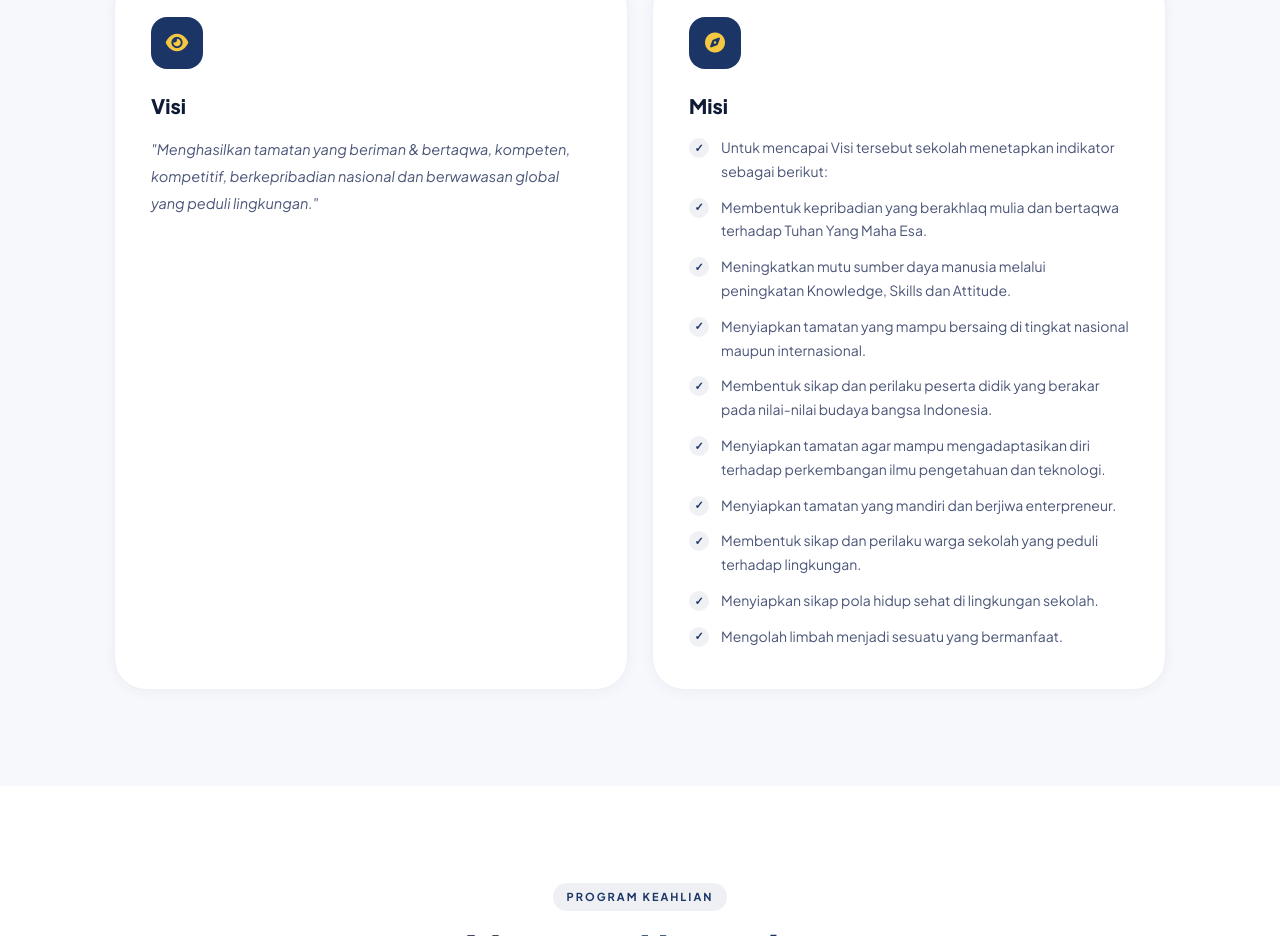
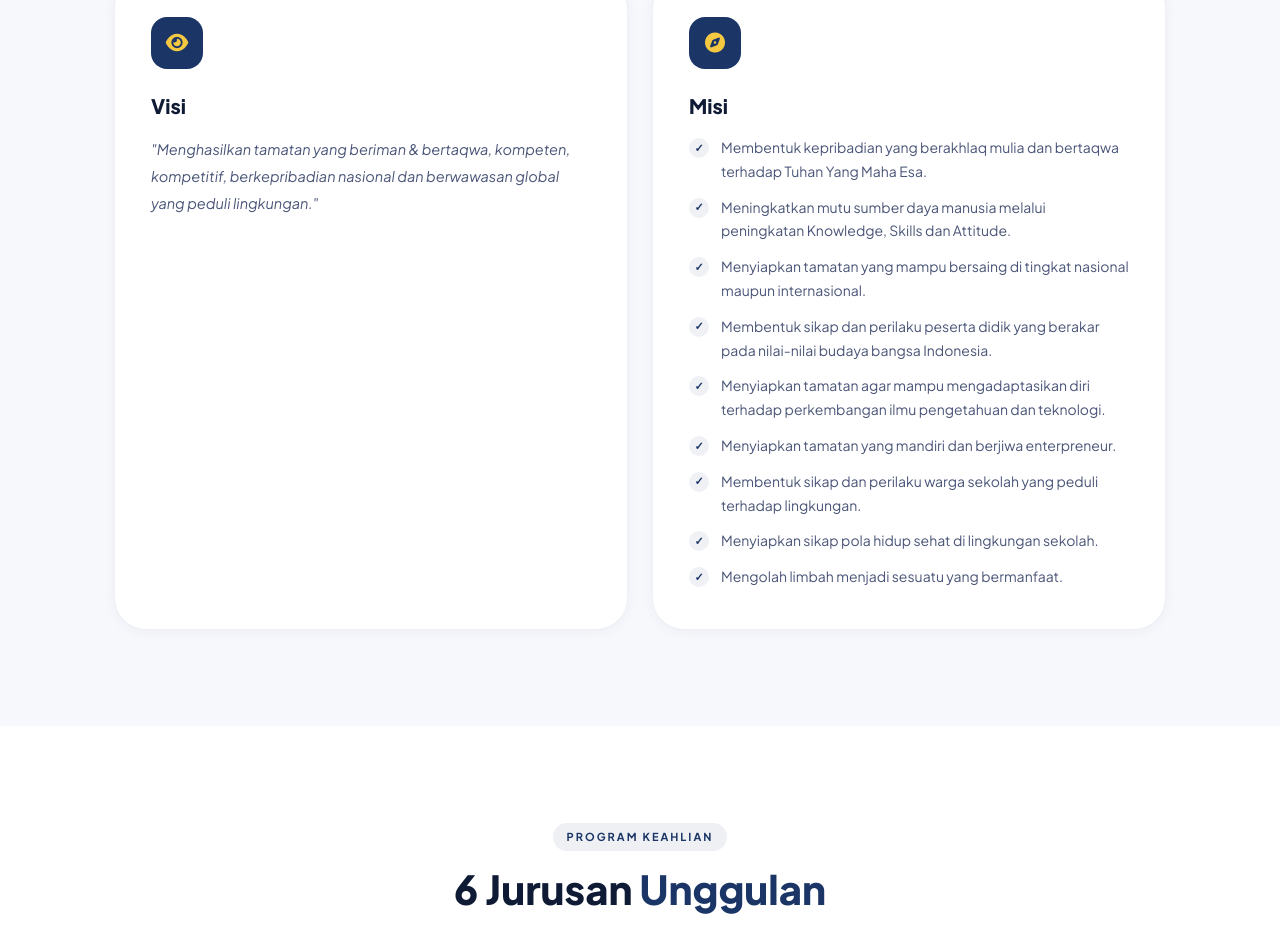
Before and after one commit to l63666365-ops/Website, a plain HTML site: page index.html in a window 1280 px wide. Shown: the part 2142-3078 px from the top of the page. Drawn offline with Linux system fonts and the light colour scheme.

Commit message:
Fix misi: hapus kalimat pengantar, misi jadi 9 poin

```diff
--- a/index.html
+++ b/index.html
@@ -1038,7 +1038,6 @@
         <div class="vm-ico"><i class="fas fa-compass"></i></div>
         <h3>Misi</h3>
         <ul class="vm-list">
-          <li>Untuk mencapai Visi tersebut sekolah menetapkan indikator sebagai berikut:</li>
           <li>Membentuk kepribadian yang berakhlaq mulia dan bertaqwa terhadap Tuhan Yang Maha Esa.</li>
           <li>Meningkatkan mutu sumber daya manusia melalui peningkatan Knowledge, Skills dan Attitude.</li>
           <li>Menyiapkan tamatan yang mampu bersaing di tingkat nasional maupun internasional.</li>
```
